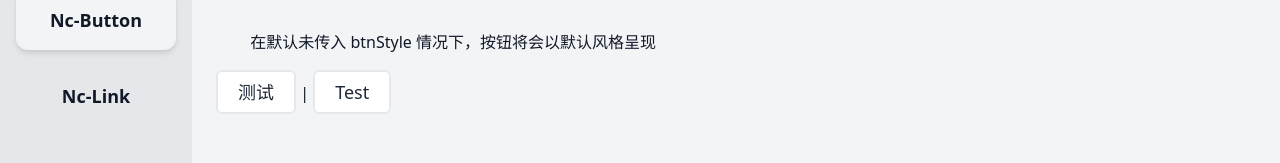
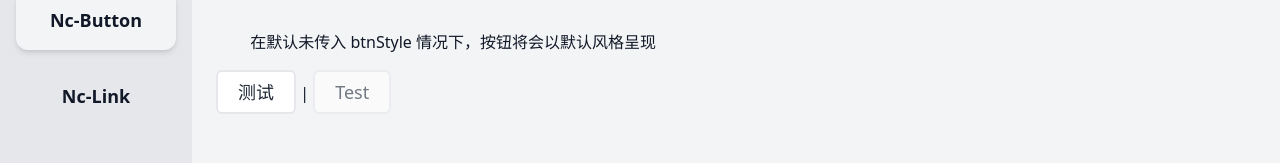
Before and after one commit to NeserCode/NCodeUI, a Vue app: page /docs/basic/button in a window 1280 px wide. Shown: the part 278-441 px from the top of the page. Built offline with nearby package versions, Linux system fonts and the light colour scheme; what @highlightjs/vue-plugin would draw is missing.

Commit message:
重构按钮组件，完成Disabled功能
在加style

```diff
--- a/src/components/Basic/Button/index.vue
+++ b/src/components/Basic/Button/index.vue
@@ -1,18 +1,53 @@
 <template>
-  <div :class="['nc-button']">
-    <button :class="['nc-button-body']">
-      <span :class="['nc-button-inner-text']"><slot></slot></span>
-    </button>
-  </div>
+  <button
+    type="button"
+    :disabled="disabled"
+    :class="['nc-button', disableClass, btnStyle]"
+  >
+    <span :class="['nc-button-inner-text']"><slot></slot></span>
+  </button>
 </template>
 
 <script setup>
+import { ref, defineProps, computed, toRefs } from 'vue'
+
+var $props = defineProps({
+  disabled: {
+    type: Boolean,
+    defalut: false
+  },
+  btnStyle: {
+    type: String,
+    defalut: null
+  }
+})
+const { disabled, btnStyle } = toRefs($props)
+var disableClass = computed(() => (disabled.value ? 'disabled' : null))
+
+var isDisable = ref(false)
+console.log(isDisable.value ?? '')
 </script>
 
 <style scoped lang="postcss">
+/* nc-button */
 .nc-button {
-  @apply inline-flex justify-center items-center max-w-min rounded-md
-  cursor-pointer overflow-hidden box-border;
+  @apply inline-flex justify-center items-center py-1.5 px-5 max-w-min h-full border-2 rounded-md
+  border-gray-200 dark:border-gray-600 bg-white dark:bg-black
+  transition-all cursor-pointer overflow-hidden box-border;
+}
+.nc-button:hover {
+  @apply opacity-90
+  bg-gray-50 dark:bg-gray-900 border-blue-300;
+}
+.nc-button:focus .nc-button-inner-text {
+  @apply text-blue-500;
+}
+.nc-button:hover .nc-button-inner-text {
+  @apply text-blue-500;
+}
+.nc-button:active {
+  @apply opacity-100
+  bg-gray-50 border-blue-500;
 }
 
 /* nc-button-inner-text */
@@ -21,25 +56,13 @@
   text-gray-800 dark:text-gray-100
   transition-all;
 }
-
-/* nc-button-body */
-.nc-button-body {
-  @apply inline-flex justify-center items-center py-1.5 px-5 w-full h-full border-2 rounded-md
-  border-gray-200 dark:border-gray-600 bg-white dark:bg-black
-  transition-all;
+/* Disabled Button */
+.nc-button.disabled {
+  @apply opacity-60
+  select-none cursor-not-allowed;
 }
-.nc-button-body:hover {
-  @apply opacity-90
-  bg-gray-50 dark:bg-gray-900 border-blue-300;
-}
-.nc-button-body:focus .nc-button-inner-text {
-  @apply text-blue-500;
-}
-.nc-button-body:hover .nc-button-inner-text {
-  @apply text-blue-500;
-}
-.nc-button-body:active {
-  @apply opacity-100
-  bg-gray-50 border-blue-500;
+.nc-button.disabled:active,
+.nc-button.disabled:hover {
+  @apply border-gray-200 dark:border-gray-600 bg-white dark:bg-black;
 }
 </style>
--- a/src/components/Native/HeadTitle/index.vue
+++ b/src/components/Native/HeadTitle/index.vue
@@ -62,7 +62,7 @@ function handleThrowRename (s) {
 .titleNode {
   @apply inline-flex items-center w-0 h-full mx-2
   hover:text-blue-300
-  overflow-hidden transition-all;
+  overflow-hidden transition-all select-none;
 }
 
 /* Title Text */
--- a/src/views/Docs/Basic/Button/index.vue
+++ b/src/views/Docs/Basic/Button/index.vue
@@ -6,7 +6,7 @@
     <para>在默认未传入 btnStyle 情况下，按钮将会以默认风格呈现</para>
     <div>
       <nc-button @click="testLog('测试')">测试</nc-button> |
-      <nc-button @click="testLog('Test')">Test</nc-button>
+      <nc-button @click="testLog('Test')" :disabled="true">Test</nc-button>
     </div>
   </div>
 </template>
```
